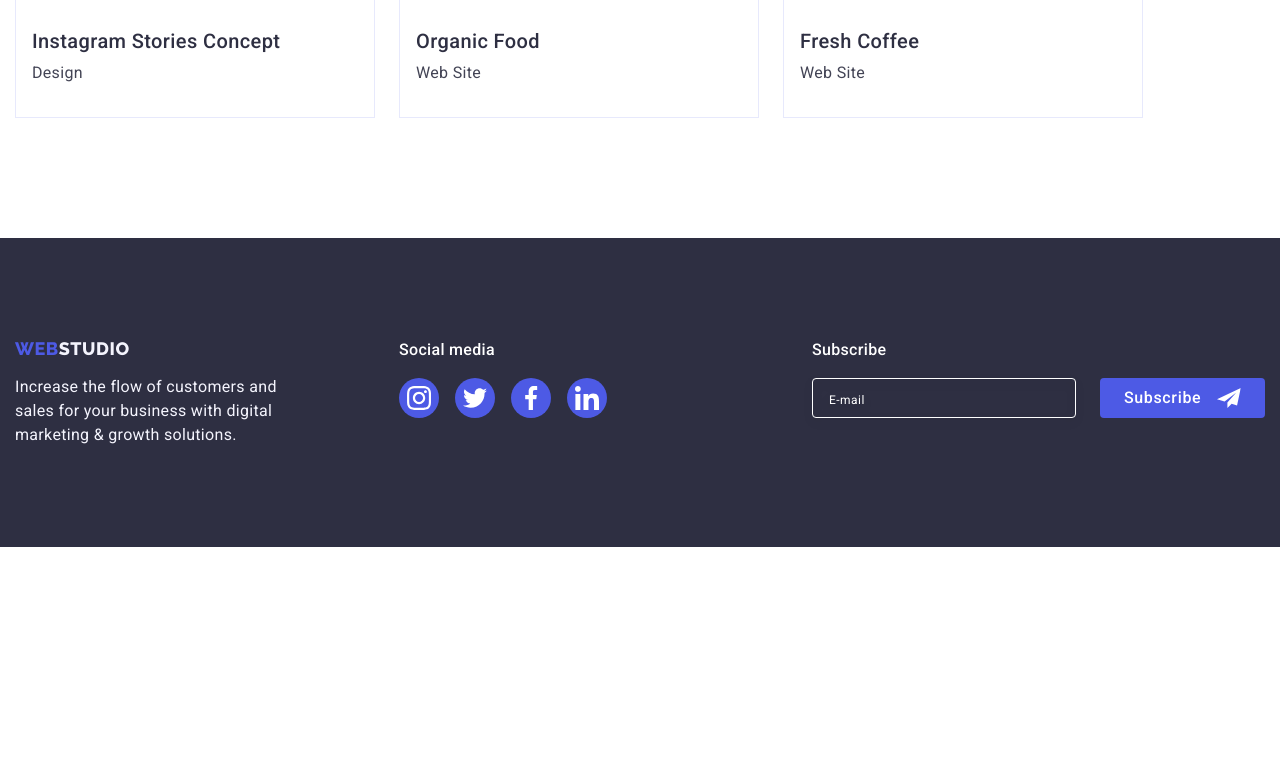
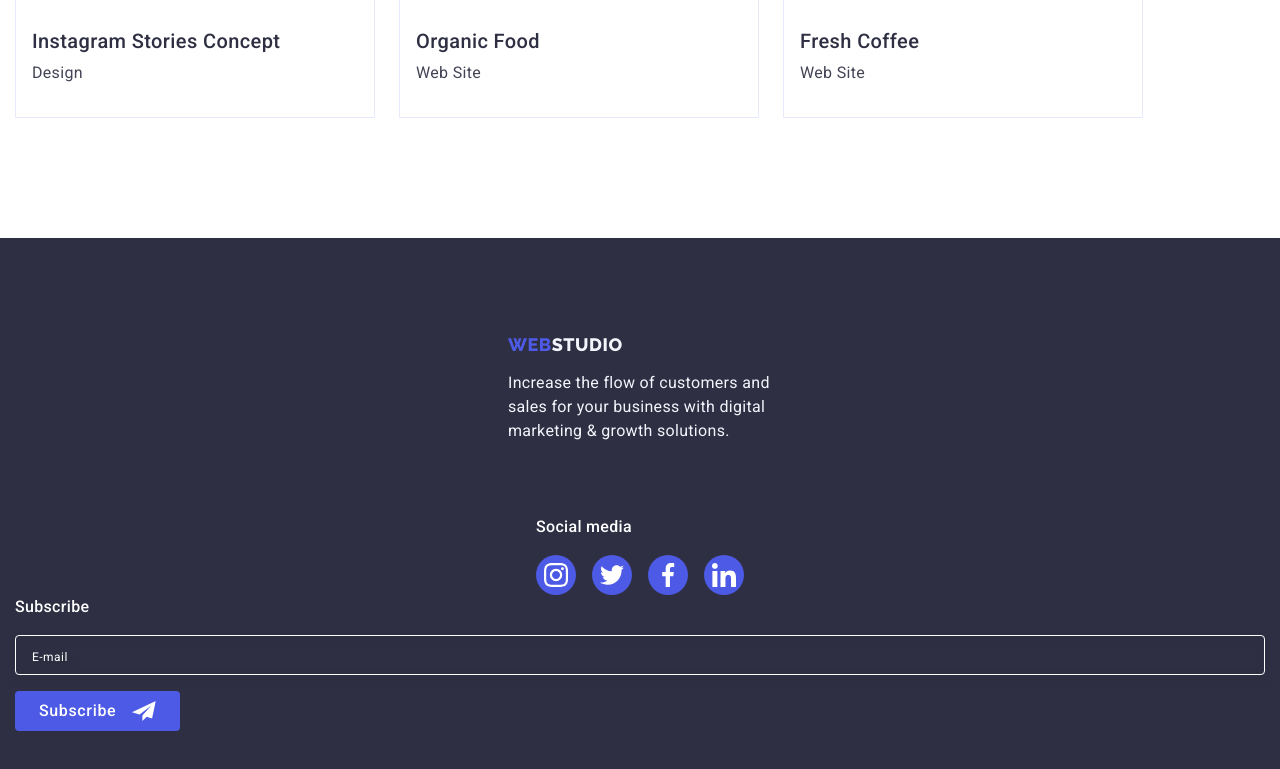
Before and after one commit to Anufriyeva/goit-markup-hw-07, a plain HTML site: page portfolio.html in a window 1280 px wide. Shown: the part 1532-2301 px from the top of the page. Before the commit the page ends 2079 px from the top, so only its background shows below. Drawn offline with nearby package versions, Linux system fonts and the light colour scheme.

Commit message:
hw7-footer1

```diff
--- a/css/styles.css
+++ b/css/styles.css
@@ -488,16 +488,21 @@ body {
 /* Footer */
 
 .footer-container {
-    display: flex;
+    /* display: flex; */
 }
 
 .footer-section {
     background-color: var(--background-accent-color);
-    padding-top: 100px;
-    padding-bottom: 100px;
+    /* padding-top: 100px;
+    padding-bottom: 100px; */
+    padding-top: 96px;
+    padding-bottom: 96px;
 }
 .footer-content {
     width: 264px;
+    margin-left: auto;
+    margin-right: auto;
+    padding-bottom: 72px;
 }
 .footer-logo {
     font-family: 'Raleway', sans-serif;
@@ -508,6 +513,7 @@ body {
     color: var(--accent-color);
     text-transform: uppercase;
 }
+
 .footer-logo-part {
     color: var(--alternate-text-color);
 }
@@ -521,7 +527,10 @@ body {
 .footer-soc {
     width: 208px;
     height: 80px;
-    margin-left: 120px;
+    /* margin-left: 120px; */
+    margin-left: auto;
+    margin-right: auto;
+    padding-bottom: 72px;
 }
 
 .footer-soc-title {
@@ -567,19 +576,22 @@ body {
 /* Footer Form */
 
 .footer-subs {
+    width: auto;
     margin-left: auto;
+    margin-right: auto;
 }
 
 .footer-subs-form {
-    display: flex;
-
+    /* display: flex; */
 }
 
 .footer-subs-input {
-    width: 264px;
+    /* width: 264px; */
+    width: 100%;
     height: 40px;
     padding: 8px 16px;
-    margin-right: 24px;
+    /* margin-right: 24px; */
+    margin-bottom: 16px;
 
     border: 1px solid #FFFFFF;
     filter: drop-shadow(0px 4px 4px rgba(0, 0, 0, 0.15));
```
Also changed, not shown: index.html (+2 -2 lines).
